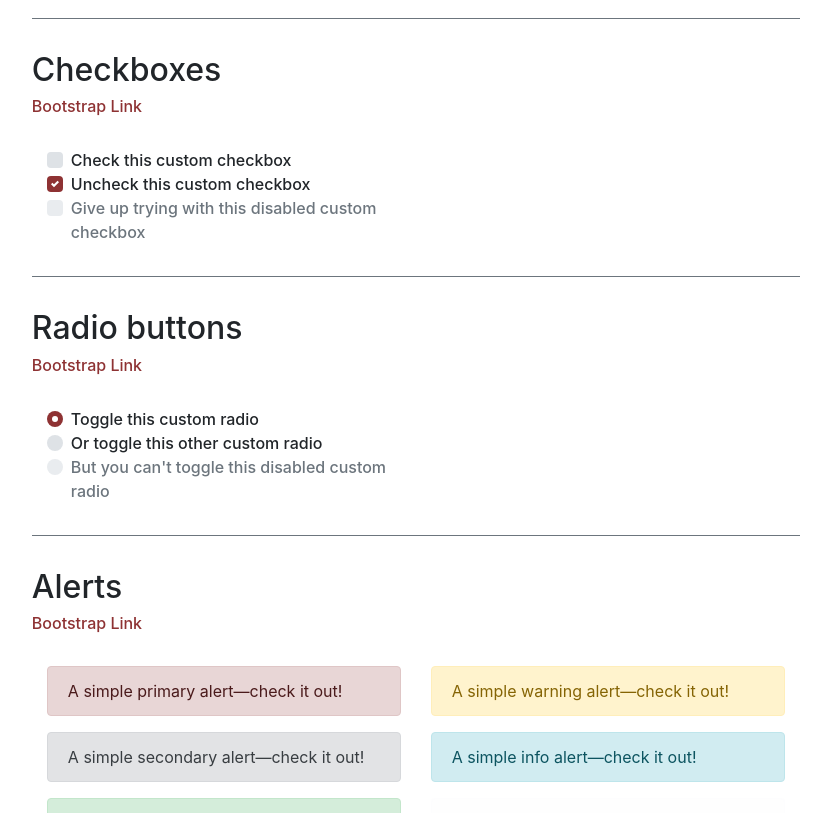
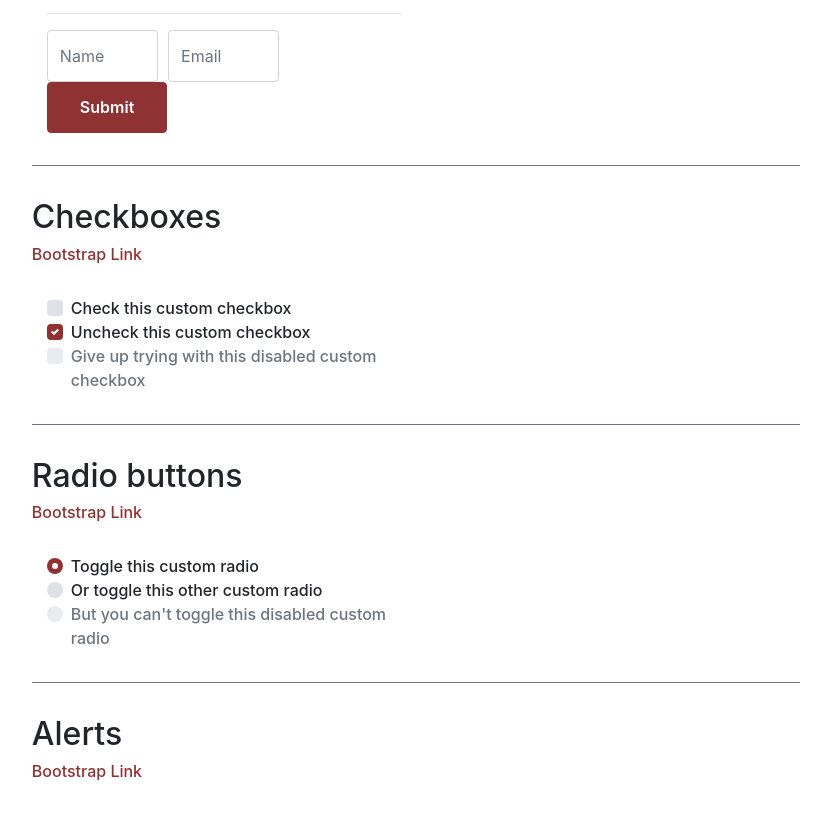
Before and after one commit to josephshambrook/RMS-forms, a website: page index.html in a window 1280 px wide. Shown: the part 2208-3021 px from the top of the page, without its empty margins (372-1203 px from the left). Drawn offline with Linux system fonts and the light colour scheme.

Commit message:
Inline form example; final fix for input height

```diff
--- a/index.html
+++ b/index.html
@@ -162,6 +162,23 @@
                   <button type="submit" class="btn btn-primary">Submit</button>
 
                 </form>
+
+                <hr />
+
+                <form>
+                  <div class="form-row">
+                    <div class="col-4">
+                      <input type="text" class="form-control" placeholder="Name">
+                    </div>
+                    <div class="col-4">
+                      <input type="email" class="form-control" placeholder="Email">
+                    </div>
+                    <div class="col-auto">
+                      <button class="btn btn-primary">Submit</button>
+                    </div>
+                  </div>
+                </form>
+
               </div>
             </div>
           </div>
--- a/src/scss/rms.scss
+++ b/src/scss/rms.scss
@@ -30,7 +30,7 @@ $theme-colors: (
 .form-control {
   padding-bottom: 0.75rem;
   padding-top: 0.75rem;
-  height: calc(3rem + 2px);
+  height: calc(3.1rem + 2px);
 }
 
 label {
```
Also changed, not shown: dist/css/rms.css, 1 other file.
